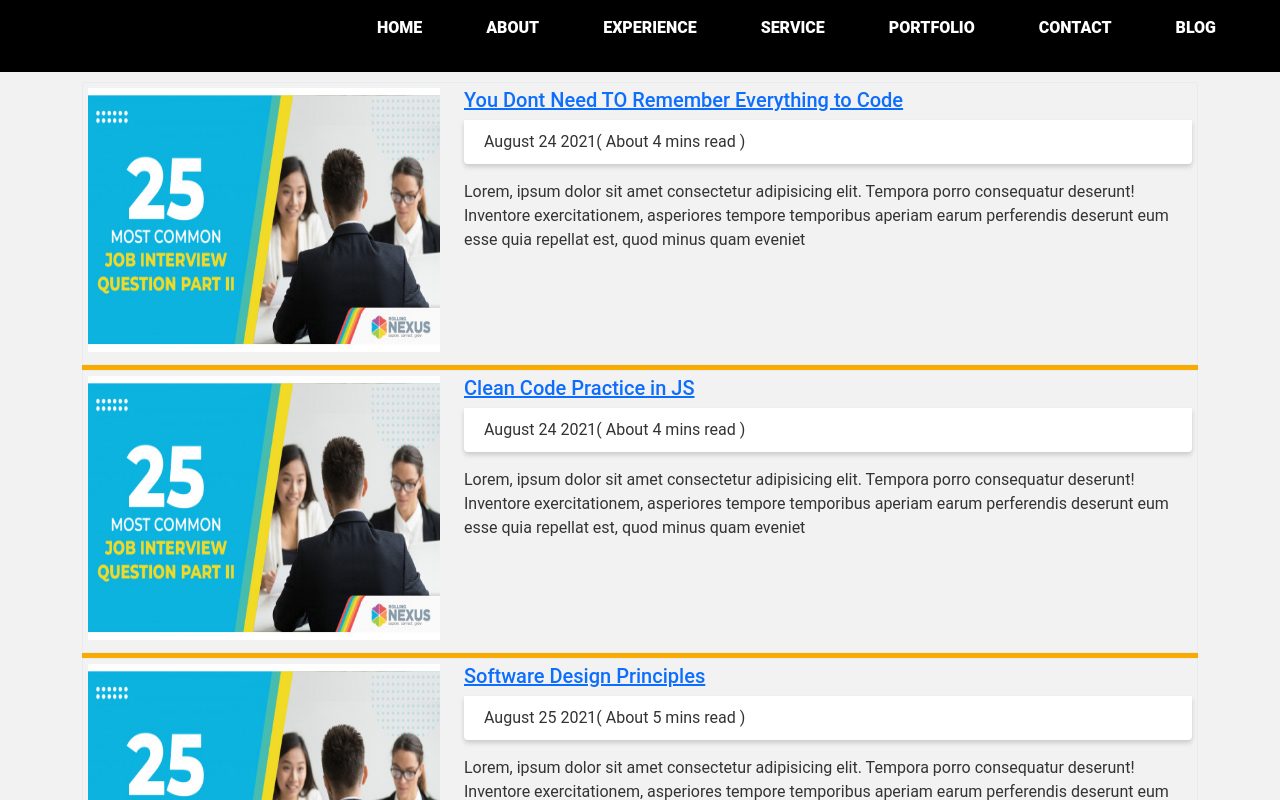
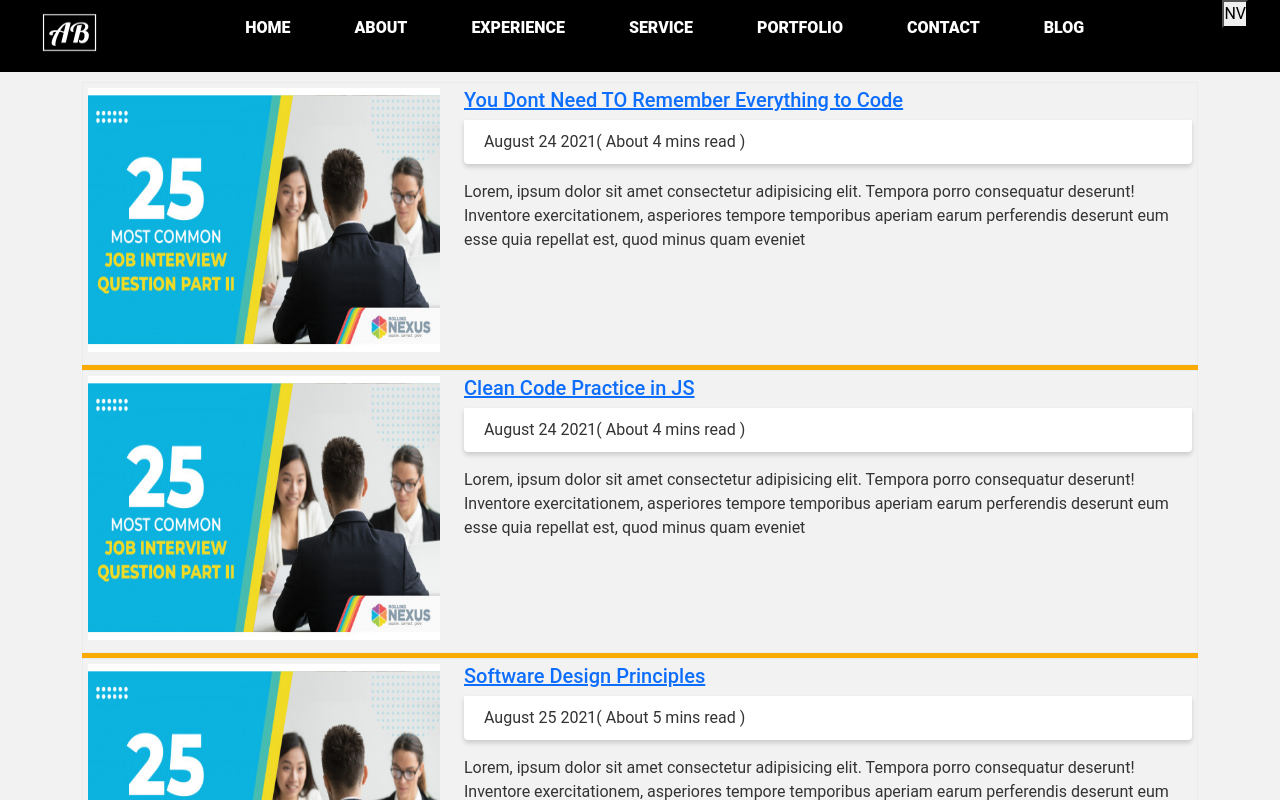
Before and after one commit to abhi886/next-with-styledComponents, a Next.js app: page /blogs in a window 1280 px wide. Shown: the top 800 px of the page. Built offline with nearby package versions, Linux system fonts and the light colour scheme.

Commit message:
Fix Night Mode Logo Toggle

```diff
--- a/pages/_app.js
+++ b/pages/_app.js
@@ -12,7 +12,9 @@ export default function App({ Component, pageProps }) {
     setDarkTheme((prevDarkTheme) => !prevDarkTheme);
   }
   return (
-    <ThemeContext.Provider value={darkTheme}>
+    <ThemeContext.Provider
+      value={{ state: darkTheme, ontoggleTheme: toggleTheme }}
+    >
       <MasterLayout>
         <GlobalStyle></GlobalStyle>
         <Component {...pageProps} />
--- a/src/components/Navbar/Navbar.js
+++ b/src/components/Navbar/Navbar.js
@@ -54,9 +54,12 @@ const Menu = styled.div`
   }
 `;
 
+const NightTheme = styled.div``;
+
 const Navbar = () => {
   const [isOpen, setIsOpen] = useState(false);
-  const darkTheme = useContext(ThemeContext);
+  const { state: darkTheme, ontoggleTheme } = useContext(ThemeContext);
+
   const linksCounter = [
     { id: 1, href: "/", value: "Home" },
     { id: 2, href: "/about", value: "About" },
@@ -104,6 +107,9 @@ const Navbar = () => {
           </ActiveLink>
         ))}
       </Menu>
+      <NightTheme>
+        <button onClick={ontoggleTheme}>NV</button>{" "}
+      </NightTheme>
     </NavContainer>
   );
 };
--- a/src/components/shared/ActiveLink.js
+++ b/src/components/shared/ActiveLink.js
@@ -9,7 +9,7 @@ import styled from "styled-components";
 
 function ActiveLink({ children, href, linkClick }) {
   const router = useRouter();
-  const darkTheme = useContext(ThemeContext);
+  const { state: darkTheme } = useContext(ThemeContext);
 
   const style = {
     textColor: router.asPath === href ? "var(--primary-orange)" : "",
--- a/src/components/shared/logo.jsx
+++ b/src/components/shared/logo.jsx
@@ -1,12 +1,27 @@
+import React, { useContext } from "react";
+import { ThemeContext } from "../../../pages/_app";
 import Image from "next/image";
 import Link from "next/link";
 import logo from "../../../public/logo.png";
+import nightLogo from "../../../public/logo_nightMode.png";
 
 const Logo = () => {
+  const { state: darkTheme, ontoggleTheme } = useContext(ThemeContext);
+
   return (
     <Link href='/'>
       <a>
-        <Image width={75} height={65} src={logo} alt='Picture of the logo' />{" "}
+        {darkTheme && (
+          <Image
+            width={75}
+            height={65}
+            src={nightLogo}
+            alt='Picture of the logo'
+          />
+        )}
+        {!darkTheme && (
+          <Image width={75} height={65} src={logo} alt='Picture of the logo' />
+        )}
       </a>
     </Link>
   );
```
Also changed, not shown: public/logo_nightMode.png (added).
